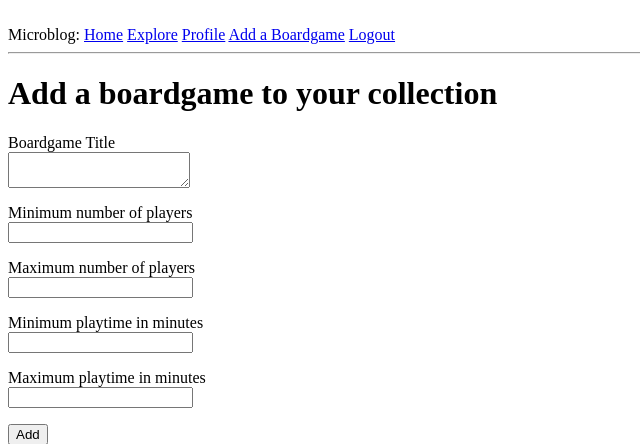
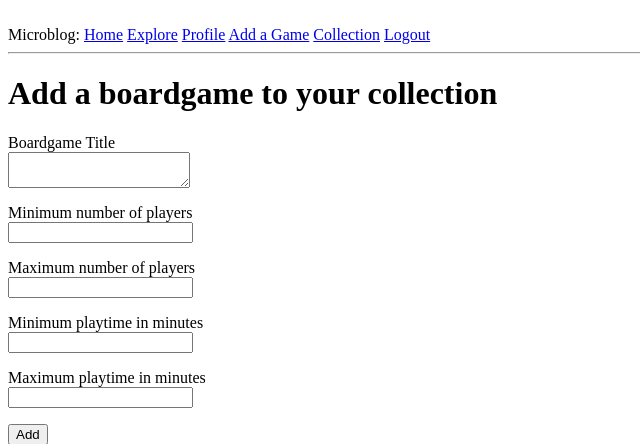
Before and after one commit to Elesh-Norn/Boardgame_Roulette, a Flask app: page /add_boardgame in a window 1280 px wide. Shown: the top 444 px of the page, without its empty margins (0-640 px from the left). Run offline with Flask 2, Linux system fonts and the light colour scheme; the visitor is signed in with stand-in values (Sample User, id 1); data comes from the database, SQL or seed files in the repository; both versions use the stored data as it was after the commit.

Commit message:
Adding collection to base Correcting route Adding requirements

```diff
--- a/app/routes.py
+++ b/app/routes.py
@@ -215,7 +215,8 @@ def add_boardgame():
             flash("You already have this game")
             return redirect(url_for("add_boardgame"))
 
-        if Boardgame.query.get(game.id) is None:
+        isgameindb = Boardgame.query.filter_by(title=game.title).first()
+        if not isgameindb:
             db.session.add(game)
 
         current_user.add_game(game)
@@ -229,5 +230,4 @@ def add_boardgame():
 @login_required
 def collection():
     games = current_user.collection
-    print(games)
     return render_template("collection.html", title="Your collection", games=games)
--- a/app/templates/base.html
+++ b/app/templates/base.html
@@ -15,7 +15,8 @@
         {% else %}
         <a href="{{ url_for('explore') }}">Explore</a>
         <a href="{{ url_for('user', username=current_user.username) }}">Profile</a>
-        <a href="{{ url_for('add_boardgame') }}">Add a Boardgame</a>
+        <a href="{{ url_for('add_boardgame') }}">Add a Game</a>
+        <a href="{{ url_for('collection') }}">Collection</a>
         <a href="{{ url_for('logout') }}">Logout</a>
         {% endif %}
     </div>
```
Also changed, not shown: requirements.txt (+19 -5 lines), app.db.
